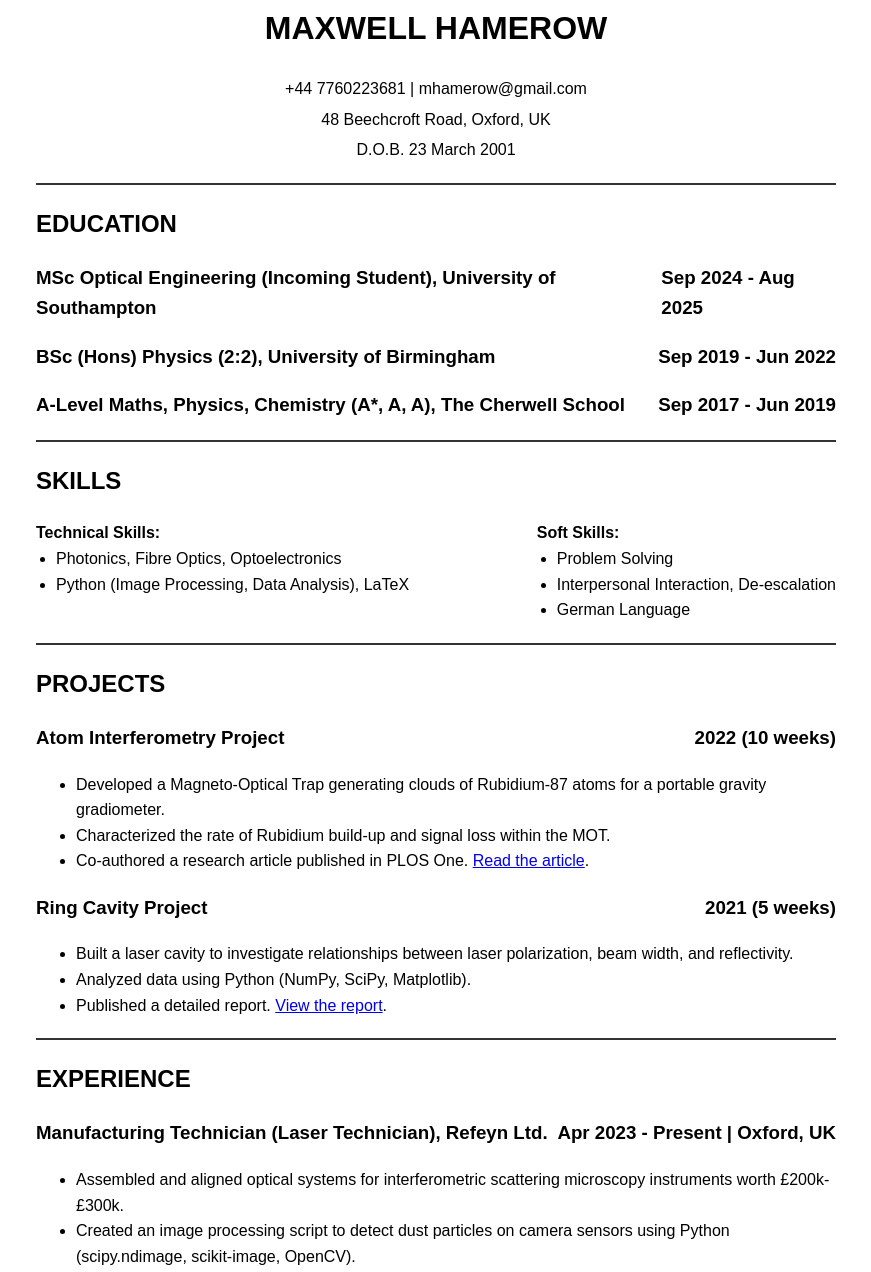
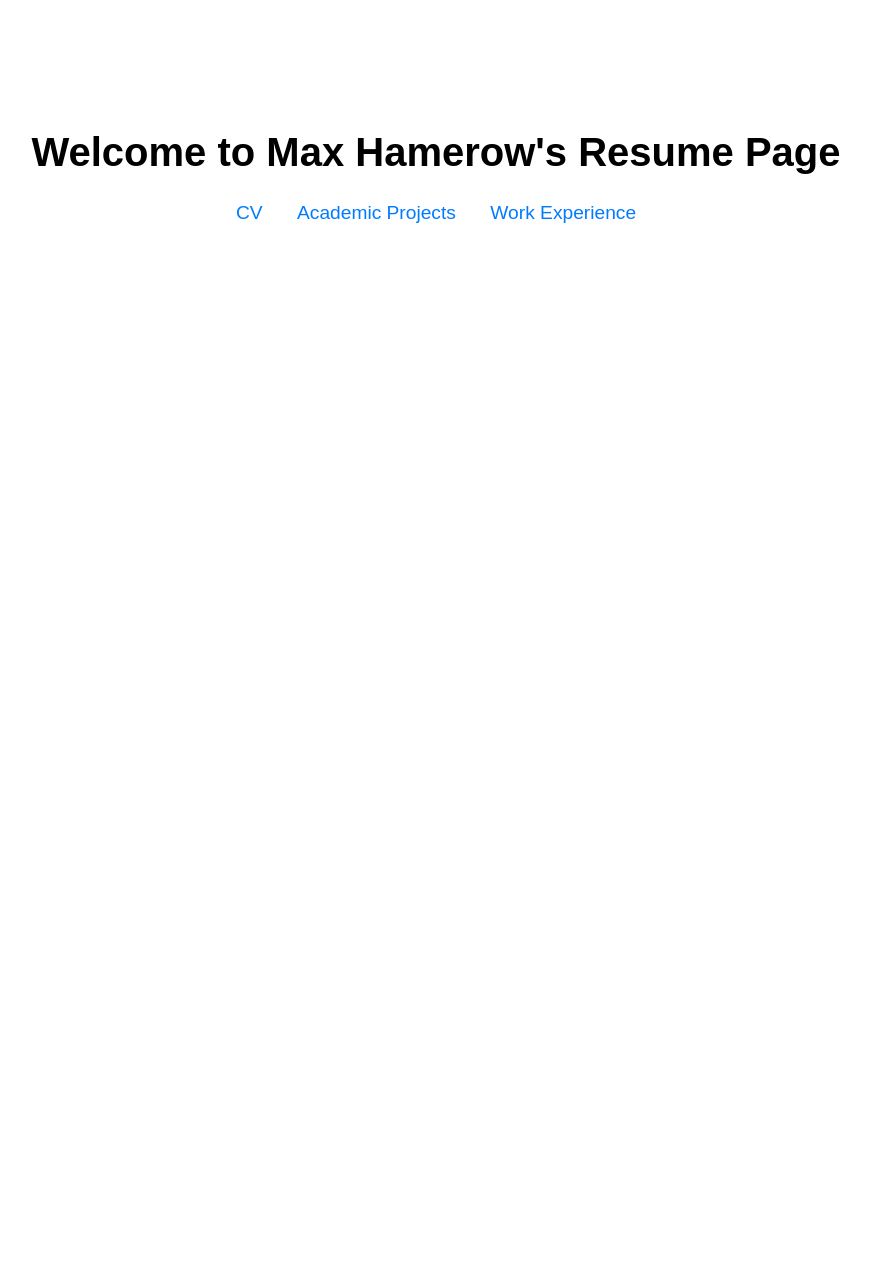
Before and after one commit to maxhamerow/maxhamerow.github.io, a plain HTML site: page index.html in a window 1280 px wide. Shown: the part 58-1330 px from the top of the page, without its empty margins (204-1075 px from the left). After the commit the page ends 800 px from the top, so only its background shows below. Drawn offline with Linux system fonts and the light colour scheme.

Commit message:
Update index.html

```diff
--- a/index.html
+++ b/index.html
@@ -3,157 +3,40 @@
 <head>
     <meta charset="UTF-8">
     <meta name="viewport" content="width=device-width, initial-scale=1.0">
-    <title>Maxwell Hamerow - Resume</title>
+    <title>Max Hamerow's Resume</title>
     <style>
         body {
             font-family: Arial, sans-serif;
-            max-width: 800px;
-            margin: 20px auto;
+            text-align: center;
             padding: 20px;
-            line-height: 1.6;
         }
         h1 {
-            text-align: center;
-            text-transform: uppercase;
-            font-size: 2em;
+            font-size: 2.5em;
+            margin-top: 20vh;
         }
-        .contact-info {
-            text-align: center;
-            margin-bottom: 20px;
+        nav {
+            margin-top: 20px;
         }
-        .contact-info p {
-            margin: 5px 0;
+        nav a {
+            text-decoration: none;
+            color: #007BFF;
+            font-size: 1.2em;
+            margin: 0 15px;
         }
-        hr {
-            border: none;
-            border-top: 2px solid #333;
-            margin: 10px 0;
-        }
-        .section {
-            margin-bottom: 20px;
-        }
-        .section h2 {
-            font-weight: bold;
-            text-transform: uppercase;
-        }
-        .subsection {
-            margin-bottom: 10px;
-        }
-        .subsection h3 {
-            font-weight: bold;
-            display: flex;
-            justify-content: space-between;
-        }
-        .item {
-            margin-left: 20px;
-        }
-        ul {
-            list-style-type: disc;
-            margin: 0;
-            padding-left: 20px;
-        }
-        .skills-table {
-            display: flex;
-            justify-content: space-between;
+        nav a:hover {
+            text-decoration: underline;
         }
     </style>
 </head>
 <body>
 
-    <h1>Maxwell Hamerow</h1>
-    <div class="contact-info">
-        <p>+44 7760223681 | mhamerow@gmail.com</p>
-        <p>48 Beechcroft Road, Oxford, UK</p>
-        <p>D.O.B. 23 March 2001</p>
-    </div>
+    <h1>Welcome to Max Hamerow's Resume Page</h1>
 
-    <hr>
-
-    <!-- Education Section -->
-    <div class="section">
-        <h2>Education</h2>
-        <div class="subsection">
-            <h3>MSc Optical Engineering (Incoming Student), University of Southampton <span>Sep 2024 - Aug 2025</span></h3>
-        </div>
-        <div class="subsection">
-            <h3>BSc (Hons) Physics (2:2), University of Birmingham <span>Sep 2019 - Jun 2022</span></h3>
-        </div>
-        <div class="subsection">
-            <h3>A-Level Maths, Physics, Chemistry (A*, A, A), The Cherwell School <span>Sep 2017 - Jun 2019</span></h3>
-        </div>
-    </div>
-
-    <hr>
-
-    <!-- Skills Section -->
-    <div class="section">
-        <h2>Skills</h2>
-        <div class="skills-table">
-            <div>
-                <strong>Technical Skills:</strong>
-                <ul>
-                    <li>Photonics, Fibre Optics, Optoelectronics</li>
-                    <li>Python (Image Processing, Data Analysis), LaTeX</li>
-                </ul>
-            </div>
-            <div>
-                <strong>Soft Skills:</strong>
-                <ul>
-                    <li>Problem Solving</li>
-                    <li>Interpersonal Interaction, De-escalation</li>
-                    <li>German Language</li>
-                </ul>
-            </div>
-        </div>
-    </div>
-
-    <hr>
-
-    <!-- Projects Section -->
-    <div class="section">
-        <h2>Projects</h2>
-
-        <div class="subsection">
-            <h3>Atom Interferometry Project <span>2022 (10 weeks)</span></h3>
-            <ul class="item">
-                <li>Developed a Magneto-Optical Trap generating clouds of Rubidium-87 atoms for a portable gravity gradiometer.</li>
-                <li>Characterized the rate of Rubidium build-up and signal loss within the MOT.</li>
-                <li>Co-authored a research article published in PLOS One. <a href="https://journals.plos.org/plosone/article/authors?id=10.1371/journal.pone.0288353">Read the article</a>.</li>
-            </ul>
-        </div>
-
-        <div class="subsection">
-            <h3>Ring Cavity Project <span>2021 (5 weeks)</span></h3>
-            <ul class="item">
-                <li>Built a laser cavity to investigate relationships between laser polarization, beam width, and reflectivity.</li>
-                <li>Analyzed data using Python (NumPy, SciPy, Matplotlib).</li>
-                <li>Published a detailed report. <a href="https://www.overleaf.com/read/mmdvkdbqbtgd">View the report</a>.</li>
-            </ul>
-        </div>
-    </div>
-
-    <hr>
-
-    <!-- Experience Section -->
-    <div class="section">
-        <h2>Experience</h2>
-
-        <div class="subsection">
-            <h3>Manufacturing Technician (Laser Technician), Refeyn Ltd. <span>Apr 2023 - Present | Oxford, UK</span></h3>
-            <ul class="item">
-                <li>Assembled and aligned optical systems for interferometric scattering microscopy instruments worth £200k-£300k.</li>
-                <li>Created an image processing script to detect dust particles on camera sensors using Python (scipy.ndimage, scikit-image, OpenCV).</li>
-            </ul>
-        </div>
-
-        <div class="subsection">
-            <h3>Teaching Assistant (Core Team), The Cherwell School <span>Sep 2022 - Apr 2023 | Oxford, UK</span></h3>
-            <ul class="item">
-                <li>Managed children with behavioral and learning difficulties, ensuring safety and collaborating with staff.</li>
-                <li>Served as Duke of Edinburgh Coordinator, ensuring program compliance with safeguarding policies.</li>
-            </ul>
-        </div>
-    </div>
+    <nav>
+        <a href="cv.html">CV</a>
+        <a href="projects.html">Academic Projects</a>
+        <a href="experience.html">Work Experience</a>
+    </nav>
 
 </body>
 </html>
```
